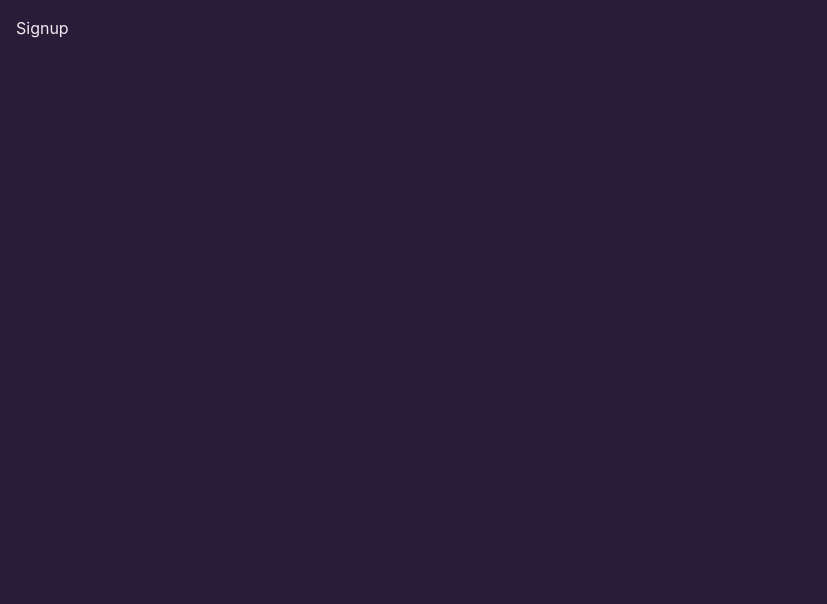
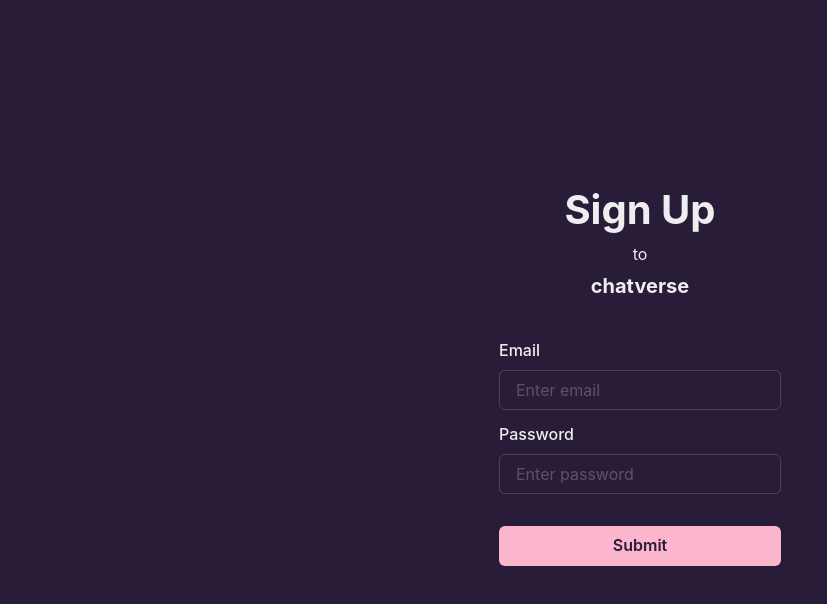
Before and after one commit to judasaca/chatverse-frontend, a React (Vite) app: page /signup in a window 1280 px wide. Shown: the top 604 px of the page, without its empty margins (0-827 px from the left). Built offline with nearby package versions, Linux system fonts and the light colour scheme.

Commit message:
feat: login logic implemented and validated

```diff
--- a/package.json
+++ b/package.json
@@ -23,6 +23,7 @@
     "react-router-dom": "^6.16.0"
   },
   "devDependencies": {
+    "@types/node": "^20.8.3",
     "@types/react": "^18.2.15",
     "@types/react-dom": "^18.2.7",
     "@typescript-eslint/eslint-plugin": "^6.0.0",
--- a/src/components/AuthProvider/AuthProvider.tsx
+++ b/src/components/AuthProvider/AuthProvider.tsx
@@ -1,14 +1,51 @@
 import { ReactNode, useState } from "react";
 import { AuthContext } from "../../hooks/useAuth";
+import { IFormData } from "../Layouts/SignInUpLayout";
+import useLogin from "../../hooks/useLogin";
+import { Spinner } from "@chakra-ui/react";
+
+export interface User {
+  email: string;
+  token: string;
+}
 
 export const AuthProvider = ({ children }: { children: ReactNode }) => {
   const [isAuthenticated, setIsAuthenticated] = useState(false);
+  const [currentUser, setCurrentUser] = useState<User | null>(null);
 
-  const login = () => {
-    // Aquí la lógica de inicio de sesión. Por ejemplo, después de hacer una petición a la API y obtener una respuesta exitosa:
-    const logged = true;
-    setIsAuthenticated(logged);
-    return logged;
+  const { mutate, isLoading, error } = useLogin();
+
+  if (error) return null; // [] its a truty value
+  // if (isLoading) return <Spinner />;
+
+  const login = async (user: IFormData): Promise<boolean> => {
+    return new Promise((resolve, reject) => {
+      mutate(user, {
+        onSuccess: (loginApiResponse) => {
+          console.log("loginApiResponse ", loginApiResponse);
+          const token = String(loginApiResponse.token);
+          localStorage.setItem("token", token);
+          setCurrentUser({
+            email: user.email,
+            token: token,
+          });
+          setIsAuthenticated(true);
+          resolve(true); // Login exitoso, se retorna true
+        },
+        onError: (error) => {
+          // handle error
+          console.log(error);
+          setIsAuthenticated(false);
+          resolve(false); // Error en el login, se retorna false
+        },
+      });
+    });
+  };
+
+  const signup = () => {
+    const registered = true;
+    setIsAuthenticated(registered);
+    return registered;
   };
 
   const logout = () => {
@@ -17,7 +54,9 @@ export const AuthProvider = ({ children }: { children: ReactNode }) => {
   };
 
   return (
-    <AuthContext.Provider value={{ isAuthenticated, login, logout }}>
+    <AuthContext.Provider
+      value={{ isAuthenticated, currentUser, login, signup, logout }}
+    >
       {children}
     </AuthContext.Provider>
   );
--- a/src/components/Layouts/SignInUpLayout.tsx
+++ b/src/components/Layouts/SignInUpLayout.tsx
@@ -12,17 +12,21 @@ import { useNavigate } from "react-router-dom";
 import styles from "./signInOutLayout.module.css";
 import { useState } from "react";
 
-export interface FormData {
+export interface IFormData {
+  password: string;
+  email: string;
+  token?: string;
+}
+
+export interface ISignup extends IFormData {
   username: string;
-  password: string;
-  email?: string;
 }
 
 interface SignInUpLayoutProps {
   heading: string;
   btnText: string;
-  dataShapeObj: FormData;
-  authFn: () => boolean;
+  dataShapeObj: IFormData;
+  authFn: (arg: IFormData) => Promise<boolean>;
   // setFormData: React.Dispatch<React.SetStateAction<FormData>>;
 }
 
@@ -34,7 +38,11 @@ const SignInUpLayout = ({
 }: SignInUpLayoutProps) => {
   const navigate = useNavigate();
 
-  const [formData, setFormData] = useState<FormData>(dataShapeObj);
+  const [formData, setFormData] = useState<IFormData>({
+    ...dataShapeObj,
+    email: dataShapeObj.email || "",
+    password: dataShapeObj.password || "",
+  });
 
   const handleInputChange = (e: React.ChangeEvent<HTMLInputElement>) => {
     const { name, value } = e.target;
@@ -61,20 +69,32 @@ const SignInUpLayout = ({
             chatverse
           </Heading>
         </Flex>
+        <form
+          onSubmit={async (event) => {
+            event.preventDefault();
+            const success = await authFn({
+              email: formData.email,
+              password: formData.password,
+            });
+            if (success) navigate("/chats");
+          }}
+        >
           <FormControl paddingBottom={3}>
-          <FormLabel htmlFor="username">Username</FormLabel>
+            <FormLabel htmlFor="email">Email</FormLabel>
             <Input
-            type="username"
-            name="username"
-            id="username"
-            placeholder="Enter username"
-            value={formData.username}
+              required
+              type="email"
+              name="email"
+              id="email"
+              placeholder="Enter email"
+              value={formData.email}
               onChange={handleInputChange}
             />
           </FormControl>
           <FormControl paddingBottom={3}>
             <FormLabel htmlFor="password">Password</FormLabel>
             <Input
+              required
               type="password"
               name="password"
               id="password"
@@ -83,17 +103,10 @@ const SignInUpLayout = ({
               onChange={handleInputChange}
             />
           </FormControl>
-        <Button
-          colorScheme="pink"
-          width="100%"
-          onClick={async () => {
-            const success = authFn();
-            if (success) navigate("/chats");
-          }}
-          marginTop={5}
-        >
+          <Button type="submit" colorScheme="pink" width="100%" marginTop={5}>
             {btnText}
           </Button>
+        </form>
       </Flex>
     </Flex>
   );
--- a/src/components/Login/Login.tsx
+++ b/src/components/Login/Login.tsx
@@ -1,9 +1,9 @@
 import { useAuth } from "../../hooks/useAuth";
-import SignInUpLayout, { FormData } from "../Layouts/SignInUpLayout";
+import SignInUpLayout, { IFormData } from "../Layouts/SignInUpLayout";
 
 const Login = () => {
-  const dataShapeObj: FormData = {
-    username: "",
+  const dataShapeObj: IFormData = {
+    email: "",
     password: "",
   };
 
--- a/src/components/Signup/Signup.tsx
+++ b/src/components/Signup/Signup.tsx
@@ -1,5 +1,23 @@
-const Signup = () => {
-  return <div>Signup</div>;
+import { useAuth } from "../../hooks/useAuth";
+import SignInUpLayout, { IFormData } from "../Layouts/SignInUpLayout";
+
+const SignUp = () => {
+  const dataShapeObj: IFormData = {
+    username: "",
+    password: "",
+    email: "",
+  };
+
+  const { signup } = useAuth();
+
+  return (
+    <SignInUpLayout
+      heading="Sign Up"
+      btnText="Submit"
+      dataShapeObj={dataShapeObj}
+      authFn={signup}
+    />
+  );
 };
 
-export default Signup;
+export default SignUp;
--- a/src/hooks/useAuth.ts
+++ b/src/hooks/useAuth.ts
@@ -1,8 +1,12 @@
 import { createContext, useContext } from "react";
+import { IFormData } from "../components/Layouts/SignInUpLayout";
+import { User } from "../components/AuthProvider/AuthProvider";
 
 export interface AuthContextType {
   isAuthenticated: boolean;
-  login: () => boolean;
+  currentUser: User | null;
+  login: (user: IFormData) => Promise<boolean>;
+  signup: () => boolean;
   logout: () => void;
 }
 
--- /dev/null
+++ b/src/hooks/useLogin.ts
@@ -0,0 +1,13 @@
+import { useMutation } from "@tanstack/react-query";
+import APIClient from "../services/api-client";
+import { IFormData } from "../components/Layouts/SignInUpLayout";
+import { User } from "../components/AuthProvider/AuthProvider";
+
+const apiClient = new APIClient<User>("/user/login");
+
+const useLogin = () =>
+  useMutation<IFormData, Error, IFormData>({
+    mutationFn: (formData) => apiClient.logInRequest(formData),
+  });
+
+export default useLogin;
--- /dev/null
+++ b/src/services/api-client.ts
@@ -0,0 +1,37 @@
+import { IFormData } from "../components/Layouts/SignInUpLayout";
+import axiosInstance, { authenticateInstance } from "./axios-instance";
+
+class APIClient<T> {
+  endpoint: string;
+
+  constructor(endpoint: string) {
+    this.endpoint = endpoint;
+  }
+
+  getChats = () => {
+    return axiosInstance
+      .get<T>(this.endpoint)
+      .then((response) => response.data);
+  };
+
+  getMessages = (fromNumber: number, toNumber: string) => {
+    return axiosInstance
+      .post<T>(this.endpoint, {
+        fromNumber,
+        toNumber,
+      })
+      .then((response) => response.data);
+  };
+
+  logInRequest = (user: IFormData) => {
+    console.log("user: ", user);
+    return axiosInstance.post(this.endpoint, user).then((response) => {
+      const { token } = response.data;
+      console.log("token ", token);
+      authenticateInstance(token);
+      return response.data;
+    });
+  };
+}
+
+export default APIClient;
--- /dev/null
+++ b/src/services/axios-instance.ts
@@ -0,0 +1,18 @@
+import axios from "axios";
+
+const baseURL = import.meta.env.VITE_BASE_API_URL;
+
+const axiosInstance = axios.create({
+  baseURL: baseURL,
+});
+
+export const authenticateInstance = (token: string | null) => {
+  const newAuth = {
+    Authorization: token ? `Bearer ${token}` : "",
+  };
+
+  axiosInstance.defaults.headers.common = newAuth;
+  axios.defaults.headers.common = newAuth;
+};
+
+export default axiosInstance;
```
Also changed, not shown: 2 other files (tests, documents, lock files or other folders). Lines whose indentation alone changed are shown as unchanged.
